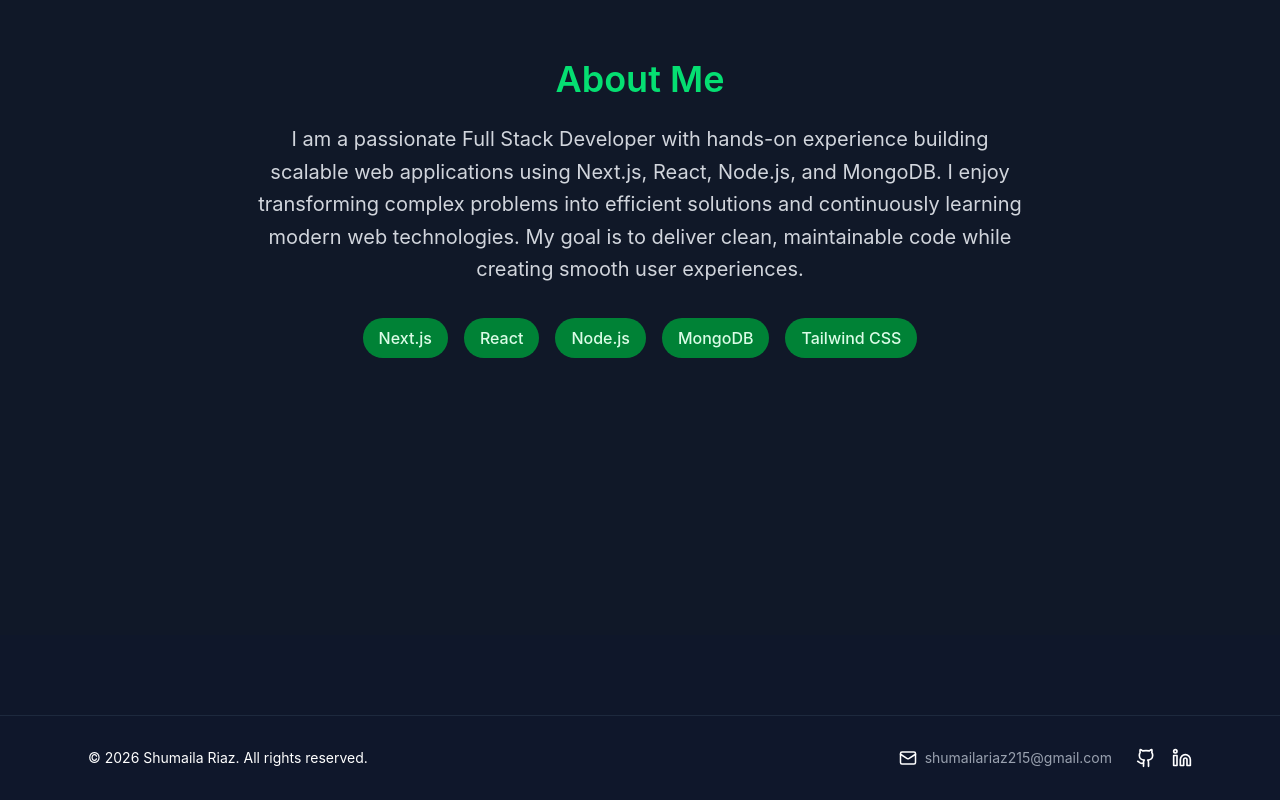
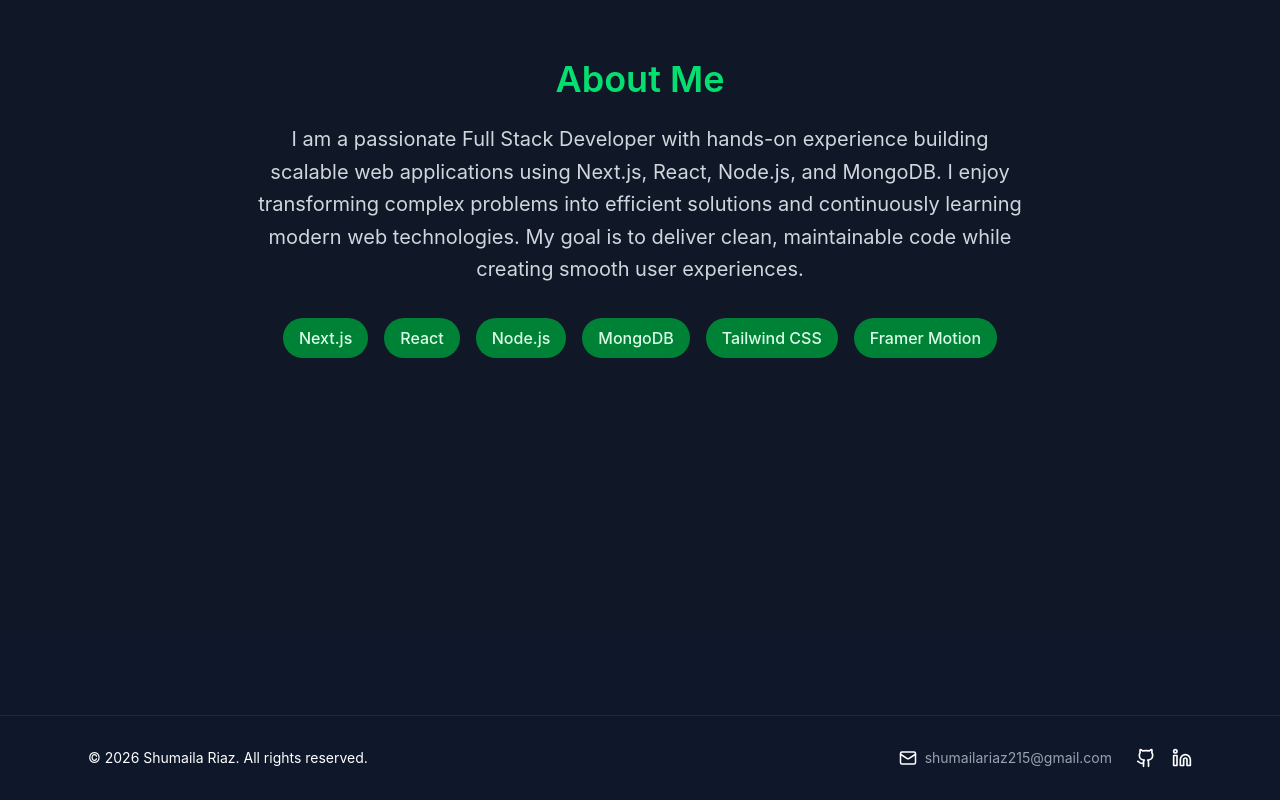
Before and after one commit to shumaila1421/Portfolio--Next.js, a Next.js app: page / in a window 1280 px wide. Shown: the part 901-1701 px from the top of the page. Built offline with nearby package versions, Linux system fonts and the light colour scheme.

Commit message:
about section updated

```diff
--- a/app/about.tsx
+++ b/app/about.tsx
@@ -39,8 +39,14 @@ export default function About() {
         transition={{ duration: 0.8, delay: 0.3 }}
         className="flex flex-wrap justify-center gap-4"
       >
-        {["Next.js", "React", "Node.js", "MongoDB", "Tailwind CSS"].map(
-          (skill) => (
+        {[
+          "Next.js",
+          "React",
+          "Node.js",
+          "MongoDB",
+          "Tailwind CSS",
+          "Framer Motion",
+        ].map((skill) => (
           <span
             key={skill}
             className="px-4 py-2 bg-green-700 text-green-100 rounded-full text-sm sm:text-base font-medium
@@ -48,8 +54,7 @@ export default function About() {
           >
             {skill}
           </span>
-          ),
-        )}
+        ))}
       </motion.div>
     </section>
   );
```
Lines whose indentation alone changed are shown as unchanged.
